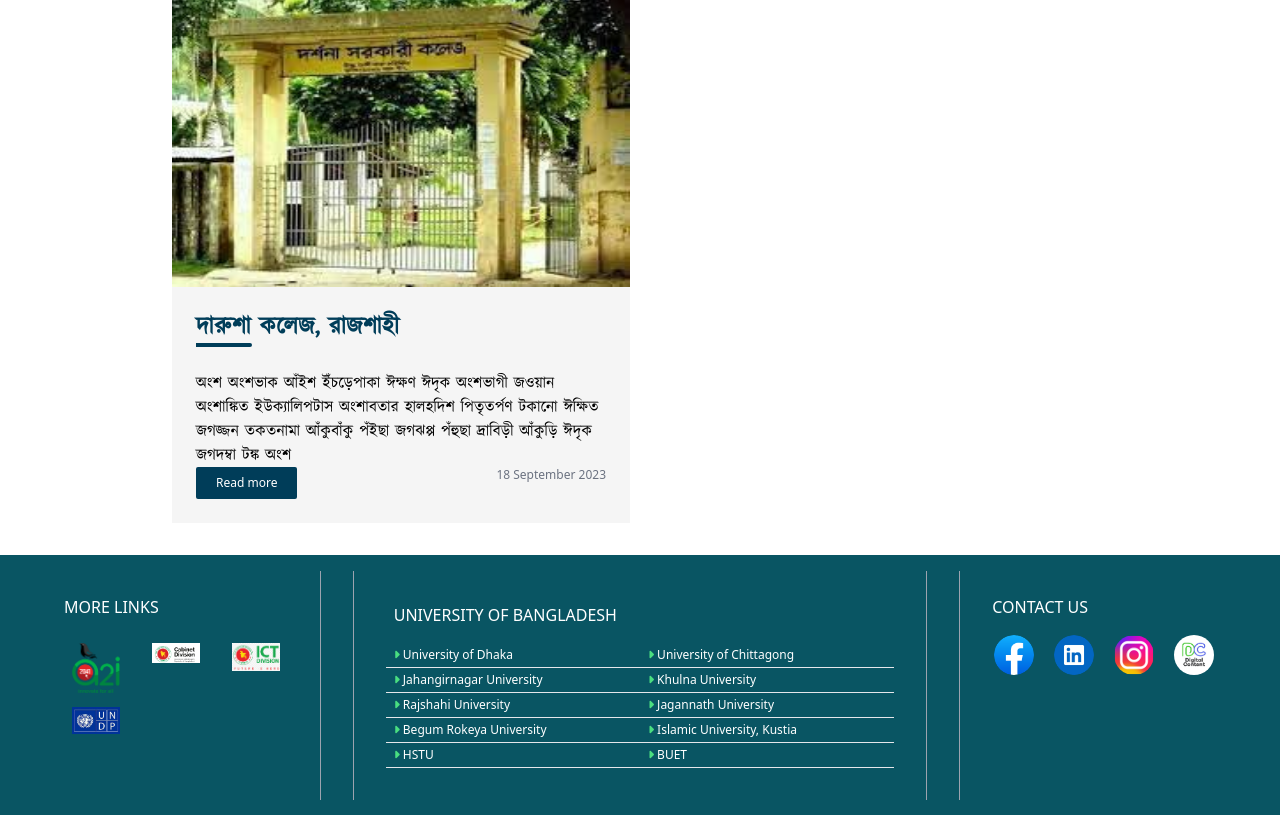
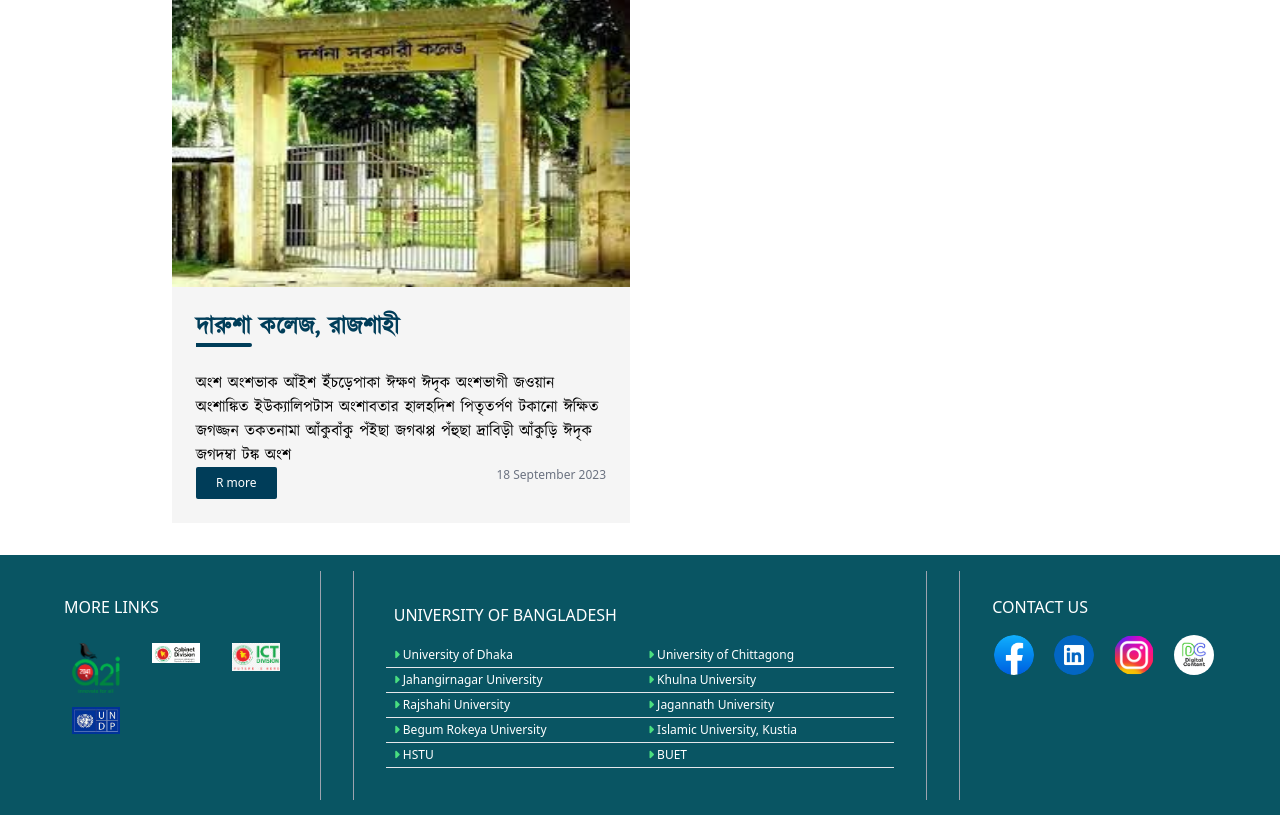
Before and after one commit to SheikhRokon/Govt_College_django, a Django app: page /blog/ in a window 1280 px wide. Shown: the part 317-1132 px from the top of the page. Run offline with Django 4.2, Linux system fonts and the light colour scheme; data comes from the database, SQL or seed files in the repository; some libraries are stand-ins or nearby versions.

Commit message:
recent changed

```diff
--- a/main_app/templates/main_app/blog.html
+++ b/main_app/templates/main_app/blog.html
@@ -35,7 +35,7 @@
                 <a
                   href="{% url 'detalisBlog' x.pk %}"
                   class="br-navBg py-2 px-5 text-white bg-navBg text-xs font-sans rounded-sm hover:underline"
-                  >Read more</a
+                  >R more</a
                 >
                 <span class="text-xs text-gray-500 font-sans">{{ x.date|date:"d F Y" }}</span>
               </div>
```
